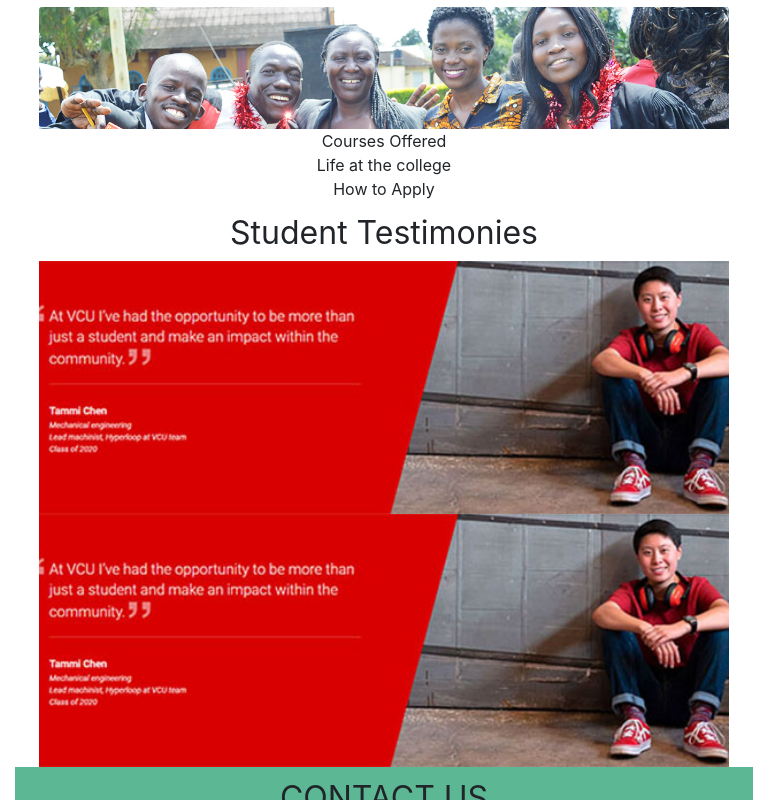
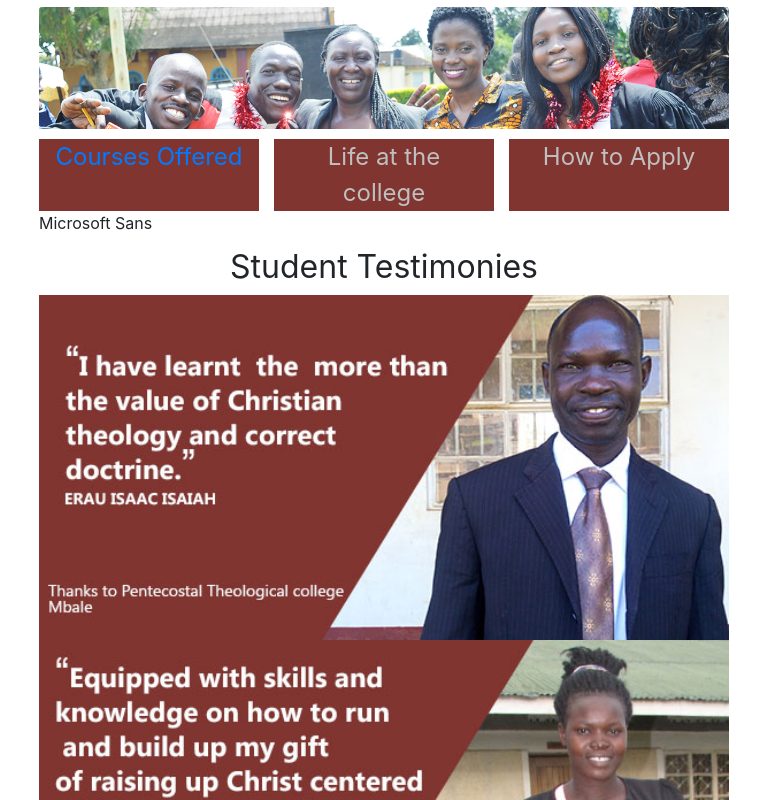
Before and after one commit to WANZILA/ptc_website, an Angular app: page /home in a window 768 px wide. Shown: the part 1160-1960 px from the top of the page. Built offline with nearby package versions, Linux system fonts and the light colour scheme.

Commit message:
indext layout and navigation edits

```diff
--- a/src/app/app-routing.module.ts
+++ b/src/app/app-routing.module.ts
@@ -9,6 +9,12 @@ import { PageNotFoundComponent } from './page-not-found/page-not-found.component
 const routes: Routes = [
   {
     path: 'home', component: HomeComponent
+  },
+  {
+	  path:'product',
+	  loadChildren:'./programme/programme.module#ProgrammeModule'
+
+	 /*  loadChildren: './products/product.module#ProductModule'},*/
   },
   {
     path: '' , redirectTo: 'home', pathMatch:'full'
--- a/src/app/app.component.css
+++ b/src/app/app.component.css
@@ -109,7 +109,7 @@ a.grad {
   header#header-edit {
     margin-bottom: 10px;
     }
-
+     /*
     div#contact-links {
       border: none;
       background-color:none;
@@ -119,7 +119,7 @@ a.grad {
       box-shadow: none;
       height: 2.2rem;
     }
-
+*/
     div#head-links {
       display: inline-block;
       height: 35px;
@@ -233,7 +233,8 @@ a.grad {
     }
 
     .container-fluid{
-      background:#63d1a7;
+      /*background:#63d1a7;*/
+	  background:#e1faee;
     }
 
 }
@@ -247,7 +248,7 @@ a.grad {
     header#header-edit {
       margin-bottom: 20px;
       }
-
+     /*
     div#contact-links {
       border: #000 solid 1px;
       background-color:#813531;
@@ -258,6 +259,7 @@ a.grad {
       margin-bottom: 0px;
       box-shadow: none;
     }
+	*/
 
     div#head-links {
       display: inline-block;
@@ -404,10 +406,12 @@ a.grad {
      /* margin-right: auto;
       margin-left: auto;*/
      }
+	 /*
     div#contact-links {
       margin-bottom: 0em;
+     }
+	 */
 
-     }
      div#head-links {
       display: inline-block;
       height: 29px;
@@ -480,10 +484,10 @@ a.grad {
      /* margin-right: auto;
       margin-left: auto;*/
      }
-    div#contact-links {
+    /*div#contact-links {
       margin-bottom: 0em;
 
-     }
+     }*/
      div#head-links {
       display: inline-block;
       height: 29px;
--- a/src/app/app.component.html
+++ b/src/app/app.component.html
@@ -60,7 +60,7 @@
                 </div>
               </li>
               <li class="nav-item dropdown">
-                <a class="nav-link dropdown-toggle" href="#"  id="programmeDropdown" role="button" data-toggle="dropdown" aria-haspopup="true" aria-expanded="false">
+                <a class="nav-link dropdown-toggle" [routerLink]="['/programme', 'app-programm']" routerLink="active"  id="programmeDropdown" role="button" data-toggle="dropdown" aria-haspopup="true" aria-expanded="false">
                   Programmes
                 </a>
                 <div class="dropdown-menu " aria-labelledby="programmeDropdown">
--- a/src/app/home/home.component.css
+++ b/src/app/home/home.component.css
@@ -207,6 +207,19 @@ div.index_campus_life{
   height: auto;
   }
 
+	/******************Apply ************/
+	  div.cols{
+    background: #813531;
+    color:#bfbfbf;
+    margin-top: 10px;
+    margin-left: 15px;
+    margin-bottom:0px;
+    margin-right: 0px;
+    flex: 0 0  30.555555%;
+    max-width: 30.555555%;
+    font-size: 1rem;
+  }
+
   h2{
   margin-block-start: 0em;
   }
@@ -229,6 +242,20 @@ div.index_campus_life{
   .img-thumbnail {
   max-width: 10%;
   height: auto;
+  }
+
+  /************Apply *******************/
+    div.cols{
+    background: #813531;
+    color:#bfbfbf;
+    margin-top: 10px;
+    margin-left: 15px;
+    margin-bottom:0px;
+    margin-right: 0px;
+
+    flex: 0 0  30.555555%;
+    max-width: 30.555555%;
+    font-size: 1.5rem;
   }
 }
 
@@ -282,7 +309,6 @@ div.index_campus_life{
     margin-left: 15px;
     margin-bottom:0px;
     margin-right: 0px;
-
     flex: 0 0  30.555555%;
     max-width: 30.555555%;
     font-size: 1.5rem;
--- a/src/app/home/home.component.html
+++ b/src/app/home/home.component.html
@@ -145,7 +145,7 @@
       <!--call action -->
       <section class="row text-center">
         <div class="col-lg-4 cols cols-lg-4-edit " >
-            <span><a>Courses Offered</a>  </span>
+            <span><a href="#"  >Courses Offered</a>  </span>
         </div>
         <div class="col-lg-4  cols cols-lg-4-edit">
             <span><a class="links">Life at the college</a>  </span>
@@ -154,7 +154,7 @@
             <span><a>How to Apply</a>  </span>
         </div>
       </section>
-
+Microsoft Sans
  <!--Campus life-->
 
   <section class="row row-edited">
@@ -164,10 +164,10 @@
   </section>
   <section class="row text-center">
     <div class="col-lg-6  col-lg-6-edit " >
-       <img class="img-responsive w-100" src="../../assets/img/index/student_test.jpg">
+       <img class="img-responsive w-100" src="../../assets/img/index/student_test1.jpg">
     </div>
     <div class="col-lg-6 col-lg-6-edit">
-      <img class="img-responsive w-100" src="../../assets/img/index/student_test.jpg">
+      <img class="img-responsive w-100" src="../../assets/img/index/student_test2.jpg">
     </div>
 
   </section>   <!--end of Campus life-->
--- a/src/app/home/home.component.ts
+++ b/src/app/home/home.component.ts
@@ -5,11 +5,13 @@ import { Component, OnInit } from '@angular/core';
   templateUrl: './home.component.html',
   styleUrls: ['./home.component.css']
 })
+
 export class HomeComponent implements OnInit {
 
-  constructor() { }
+  constructor(  ) { }
 
   ngOnInit() {
   }
 
+
 }
--- a/src/app/programme/programme.module.ts
+++ b/src/app/programme/programme.module.ts
@@ -2,6 +2,7 @@ import { NgModule } from '@angular/core';
 import { CommonModule } from '@angular/common';
 
 import { ProgrammeRoutingModule } from './programme-routing.module';
+import { ProgrammeComponent } from './programme/programme.component';
 import { ProgrammeDiplomaComponent } from './programme-diploma/programme-diploma.component';
 import { ProgrammeCertificateComponent } from './programme-certificate/programme-certificate.component';
 import { ProgrammeDiplomaBibleTheologyComponent } from './programme-diploma-bible-theology/programme-diploma-bible-theology.component';
@@ -10,13 +11,13 @@ import { ProgrammeDiplomaAgriBusinessComponent } from './programme-diploma-agri-
 import { ProgrammeDiplomaSocailDevComponent } from './programme-diploma-socail-dev/programme-diploma-socail-dev.component';
 import { ProgrammeDiplomaChildDevComponent } from './programme-diploma-child-dev/programme-diploma-child-dev.component';
 import { ProgrammeDiplomaCounselingAndGuidanceComponent } from './programme-diploma-counseling-and-guidance/programme-diploma-counseling-and-guidance.component';
-import { ProgrammeComponent } from './programme/programme.component';
 import { AllCoursesComponent } from './all-courses/all-courses.component';
 import { ProgrammeTuitionComponent } from './programme-tuition/programme-tuition.component';
 
 
 @NgModule({
   declarations: [
+	ProgrammeComponent,
     ProgrammeDiplomaComponent,
     ProgrammeCertificateComponent,
     ProgrammeDiplomaBibleTheologyComponent,
@@ -25,7 +26,6 @@ import { ProgrammeTuitionComponent } from './programme-tuition/programme-tuition
     ProgrammeDiplomaSocailDevComponent,
     ProgrammeDiplomaChildDevComponent,
     ProgrammeDiplomaCounselingAndGuidanceComponent,
-    ProgrammeComponent,
     AllCoursesComponent,
     ProgrammeTuitionComponent
   ],
--- a/src/app/programme/programme/programme.component.html
+++ b/src/app/programme/programme/programme.component.html
@@ -32,6 +32,7 @@
                 <section class="row rowEdit">
                     <div class="col-12" >
                         <div class="inner-cols">
+
                             <router-outlet></router-outlet>
                          </div>
                     </div>
```
Also changed, not shown: src/assets/img/index/student_test1.jpg (added), src/assets/img/index/student_test2.jpg (added).
